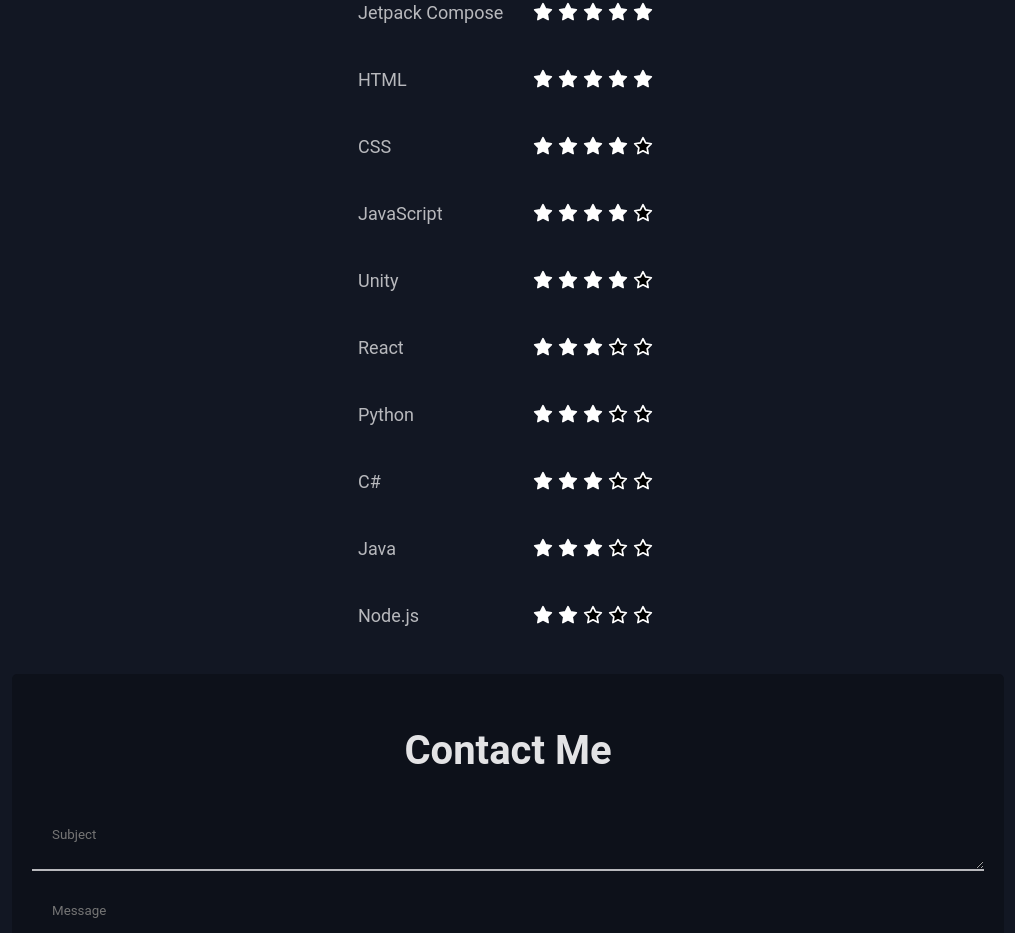
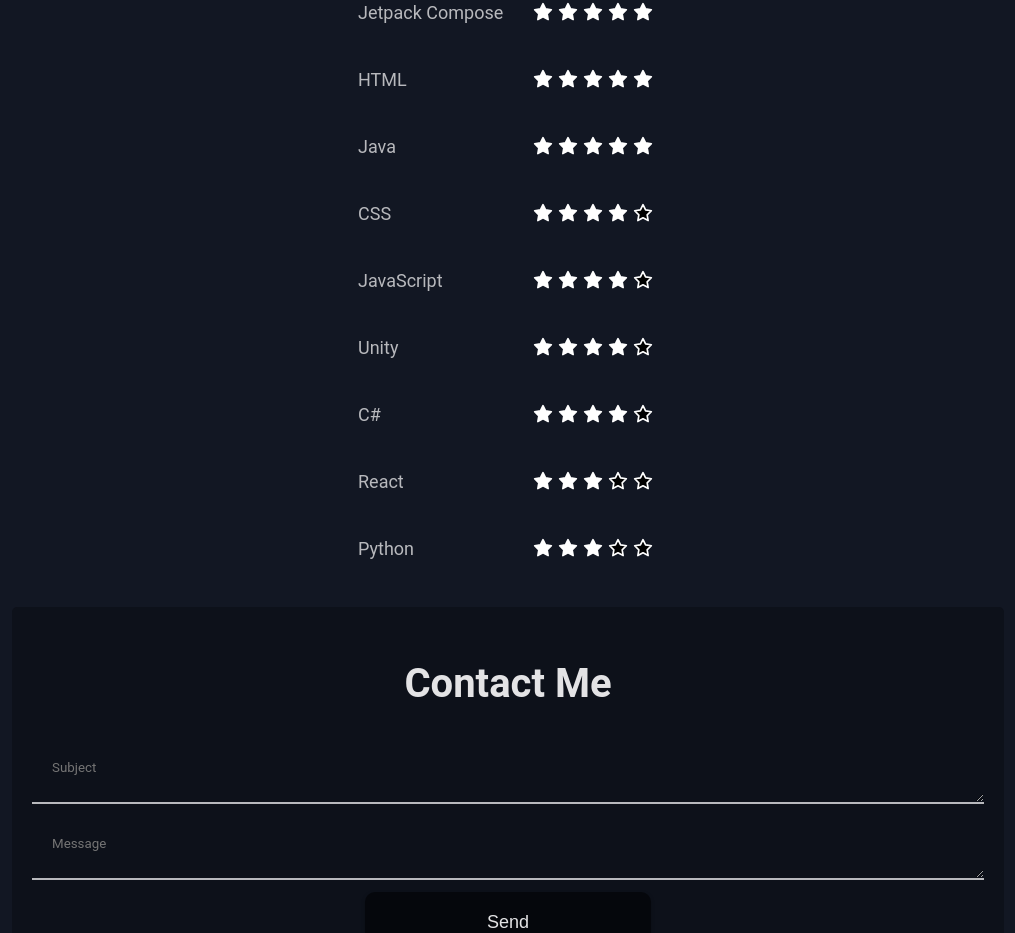
Before and after one commit to CodeyArch/codeyarch.github.io, a React (Create React App) app: page / in a window 1280 px wide. Shown: the part 2809-3742 px from the top of the page, without its empty margins (132-1147 px from the left). Built offline with nearby package versions, Linux system fonts and the light colour scheme.

Commit message:
Updating Skills And Testing Website Functionality

```diff
--- a/src/data/skillsData.js
+++ b/src/data/skillsData.js
@@ -5,11 +5,10 @@
     { name: 'CSS', rating: 4 },
     { name: 'JavaScript', rating: 4 },
     { name: 'React', rating: 3 },
-    { name: 'Node.js', rating: 2 },
     { name: 'Python', rating: 3 },
     { name: 'Unity', rating: 4 },
-    { name: 'C#', rating: 3 },
-    { name: 'Java', rating: 3 },
+    { name: 'C#', rating: 4 },
+    { name: 'Java', rating: 5 },
 ];
 
 export default skillsData;
```
